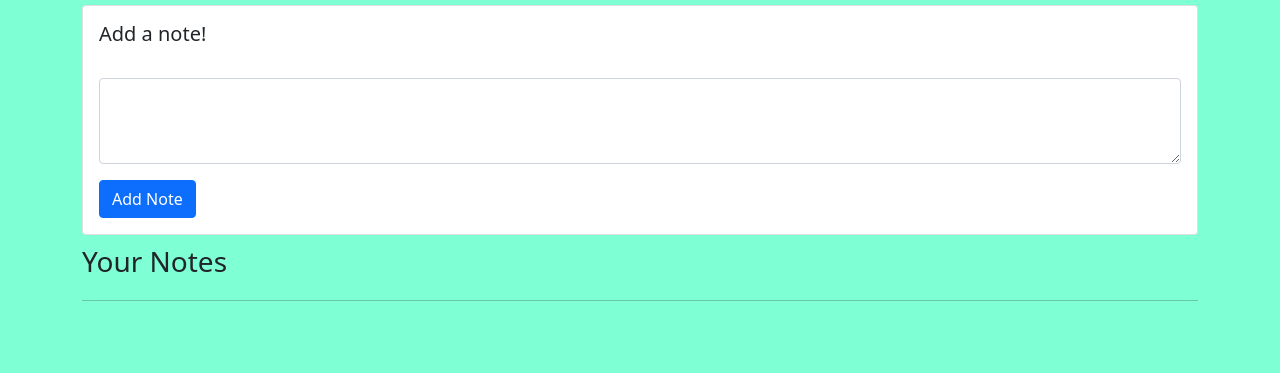
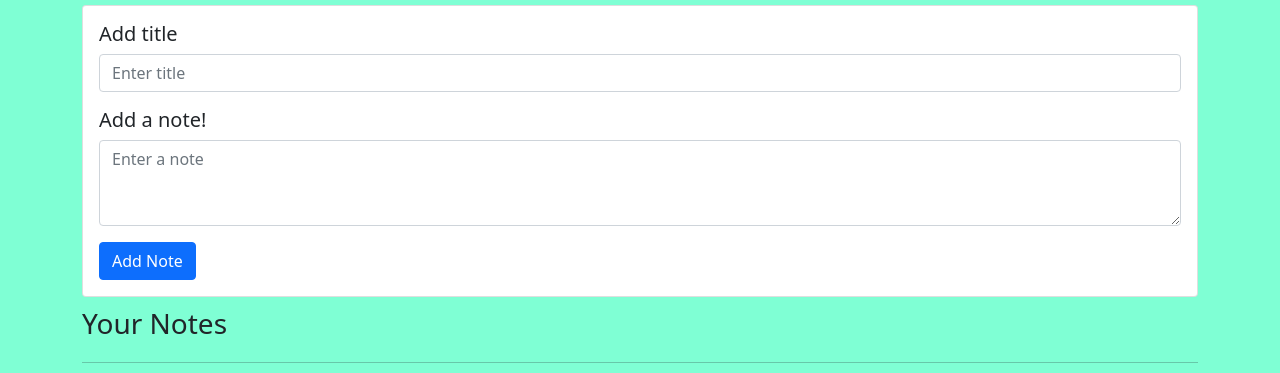
Before and after one commit to Vish-07/NoteApp, a plain HTML site: page index.html in a window 1280 px wide. Shown: the part 127-500 px from the top of the page. Drawn offline with nearby package versions, Linux system fonts and the light colour scheme.

Commit message:
Update index.html

```diff
--- a/index.html
+++ b/index.html
@@ -26,7 +26,8 @@
                     </li>
                 </ul>
                 <form class="d-flex">
-                    <input id="searchTxt" class="form-control me-2" type="search" placeholder="Search" aria-label="Search">
+                    <input id="searchTxt" class="form-control me-2" type="search" placeholder="Search"
+                        aria-label="Search">
                     <button class="btn btn-outline-success" type="submit">Search</button>
                 </form>
             </div>
@@ -37,10 +38,15 @@
         <h1 style="padding: 2px;">Welcome To Magic Notes</h1>
         <div class="card">
             <div class="card-body">
-                <h5 class="card-title">Add a note!</h5>
                 <div class="mb-3">
-                    <label for="exampleFormControlTextarea1" class="form-label"></label>
-                    <textarea class="form-control" id="addTxt" rows="3"></textarea>
+                    <h5 class="card-title">Add title</h5>
+                    <input type="text" class="form-control" id="addTitle" aria-describedby="title"
+                        placeholder="Enter title">
+                </div>
+
+                <div class="mb-3">
+                    <h5 class="card-title" >Add a note!</h5>
+                    <textarea class="form-control" id="addTxt" rows="3" placeholder="Enter a note"></textarea>
                 </div>
                 <button class="btn btn-primary" id="addbtn">Add Note</button>
             </div>
```
